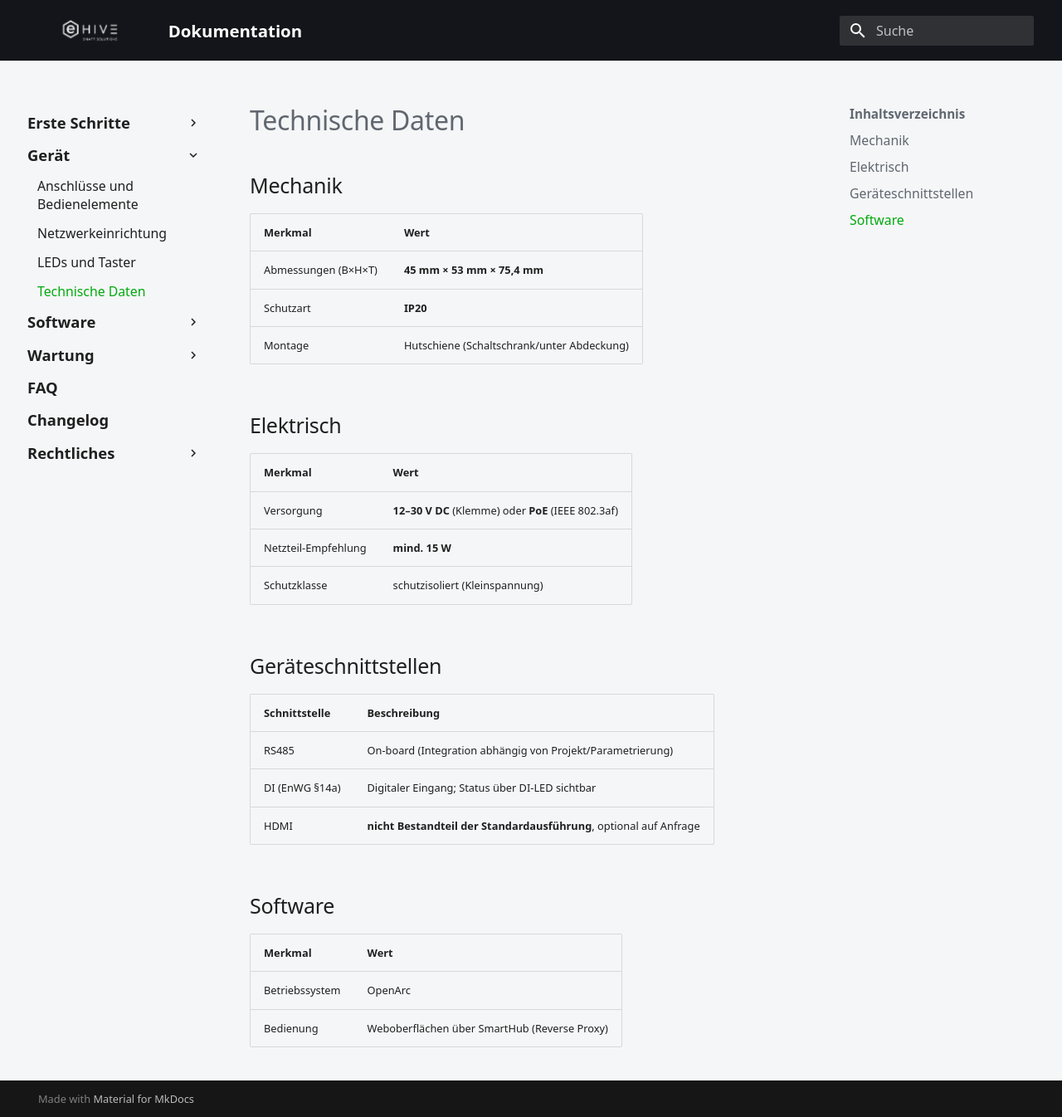
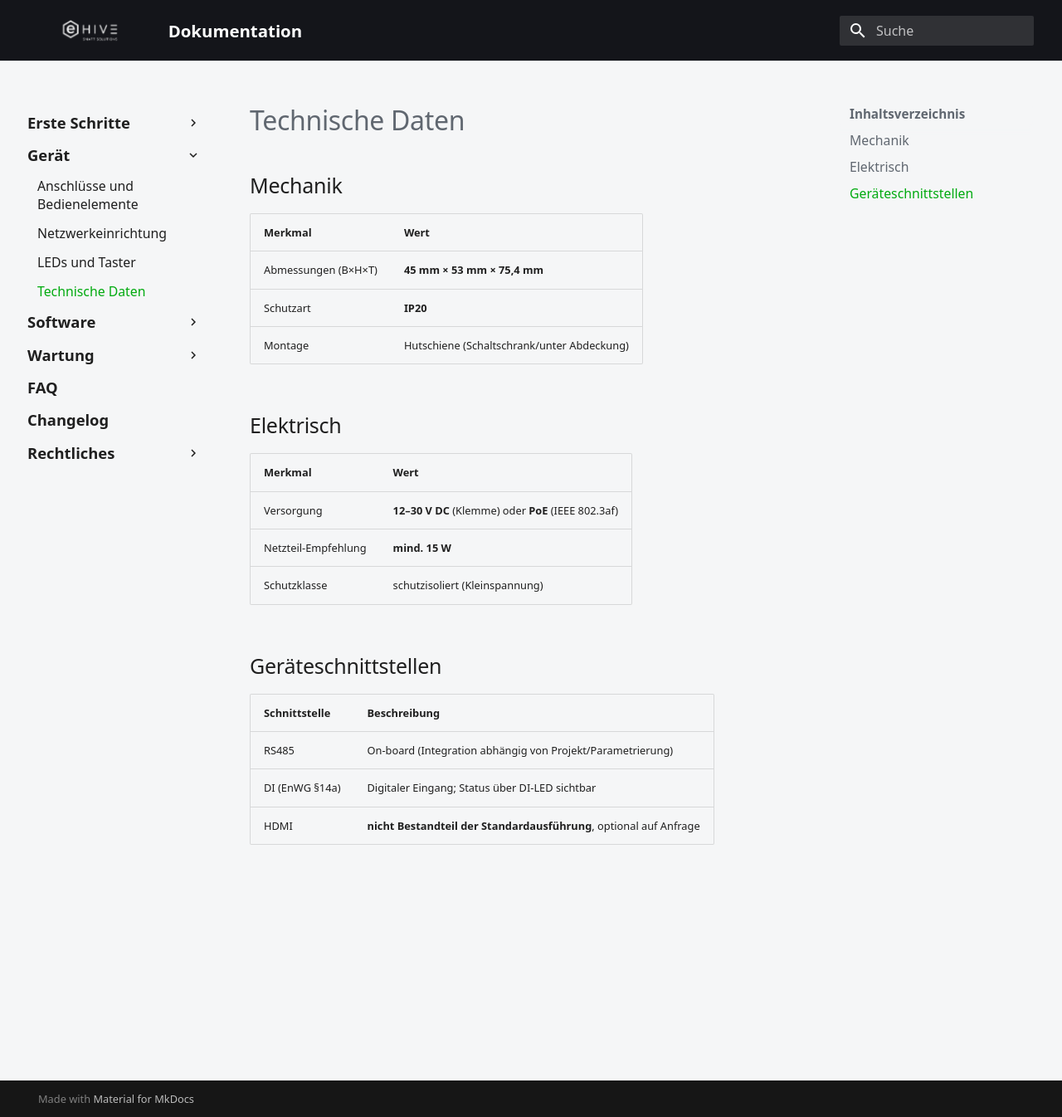
Before and after one commit to ehive-dev/doc, an MkDocs documentation site: the page built from docs/hardware/specs.md, in a window 1280 px wide and 1346 px high. Shown: the whole window at 83% size. Built offline with MkDocs 1.6.1 and Material for MkDocs 9.7.7, drawn with Linux system fonts in a browser that asks for light colours.

Commit message:
docs: entferne software-block aus technischen daten

```diff
--- a/docs/hardware/specs.md
+++ b/docs/hardware/specs.md
@@ -23,10 +23,3 @@
 | RS485 | On-board (Integration abhängig von Projekt/Parametrierung) |
 | DI (EnWG §14a) | Digitaler Eingang; Status über DI-LED sichtbar |
 | HDMI | **nicht Bestandteil der Standardausführung**, optional auf Anfrage |
-
-## Software
-
-| Merkmal | Wert |
-|---|---|
-| Betriebssystem | OpenArc |
-| Bedienung | Weboberflächen über SmartHub (Reverse Proxy) |
```
